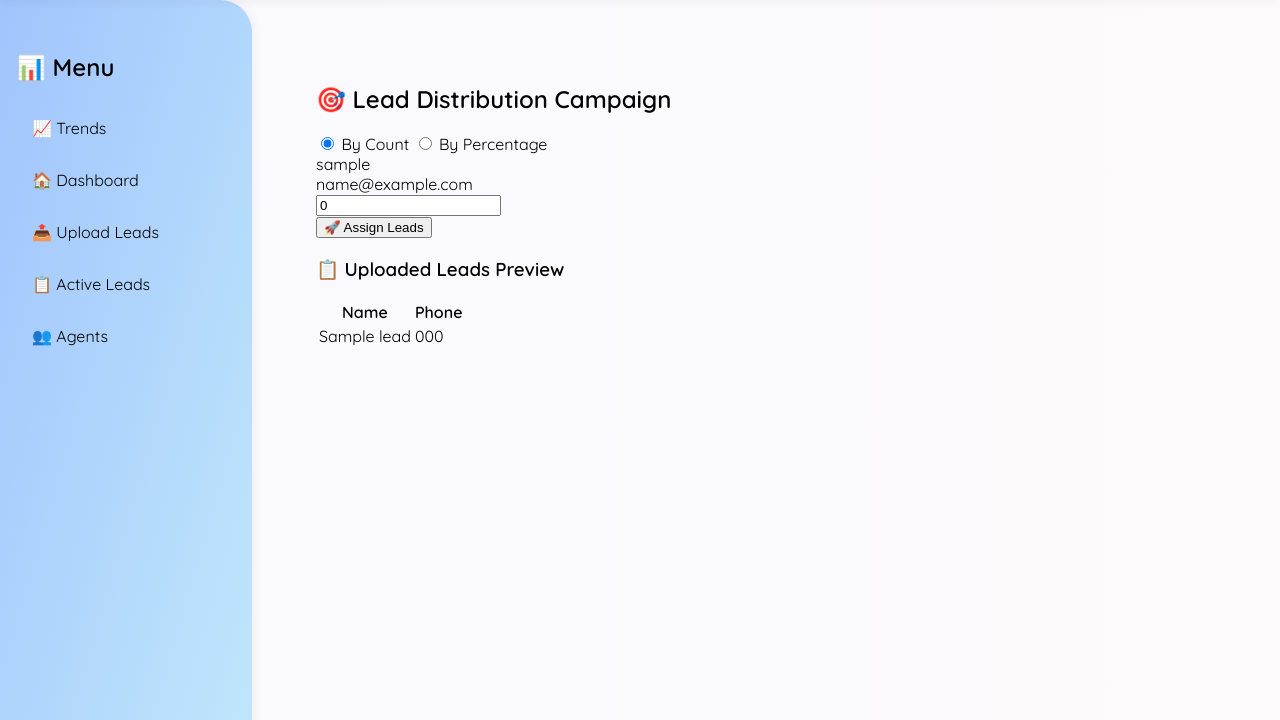
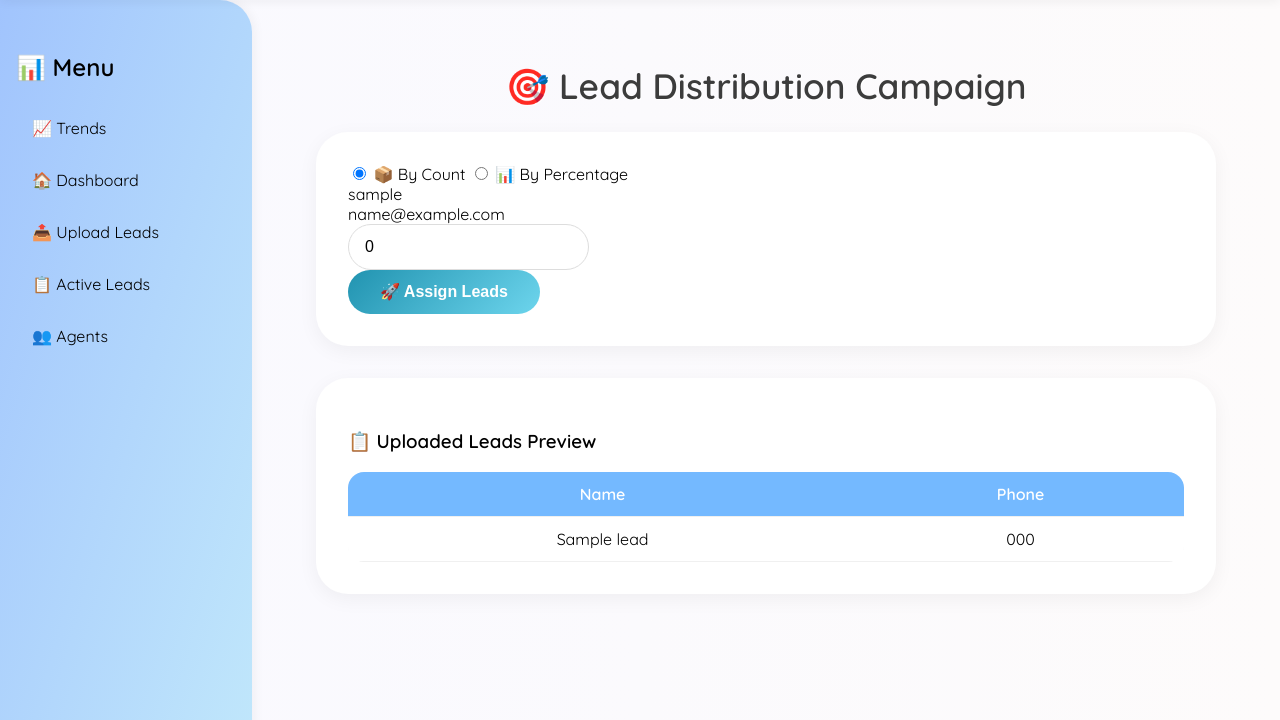
Before and after one commit to latambale/crm, a FastAPI app: template crm/app/templates/campaign.html in a window 1280 px wide. Shown: the part 80-800 px from the top of the page. Run offline with FastAPI, Linux system fonts and the light colour scheme; the template is opened without the code that fills it: most values are stand-ins (such as "Sample title", 1, 10 or a date in 2020).

Commit message:
UI created for Campaign

```diff
--- a/crm/app/templates/campaign.html
+++ b/crm/app/templates/campaign.html
@@ -1,32 +1,32 @@
 {% extends "base.html" %}
 {% block content %}
-<div class="main-wrapper p-6 fade-in">
-  <h2 class="text-2xl font-bold text-center mb-6">🎯 Lead Distribution Campaign</h2>
+<div class="main-wrapper fade-in">
 
-  <form method="post" action="/campaign/assign" class="bg-white shadow-xl rounded-2xl p-6 space-y-4 max-w-4xl mx-auto">
+  <h2 class="page-title">🎯 Lead Distribution Campaign</h2>
+
+  <form method="post" action="/campaign/assign" class="card space-y-6">
     <input type="hidden" name="filename" value="{{ filename }}">
 
-    <!-- Mode Toggle -->
-    <div class="flex justify-center gap-4 mb-4">
+    <!-- Toggle: Distribution Mode -->
+    <div class="flex justify-center gap-6">
       <label class="flex items-center gap-2">
         <input type="radio" name="mode" value="count" checked class="accent-indigo-600">
-        <span class="text-sm font-semibold">By Count</span>
+        <span class="text-sm font-medium">📦 By Count</span>
       </label>
       <label class="flex items-center gap-2">
         <input type="radio" name="mode" value="percentage" class="accent-indigo-600">
-        <span class="text-sm font-semibold">By Percentage</span>
+        <span class="text-sm font-medium">📊 By Percentage</span>
       </label>
     </div>
 
     <!-- Agent Distribution Inputs -->
-    <div class="grid md:grid-cols-2 gap-4">
+    <div class="grid md:grid-cols-2 gap-5">
       {% for agent in agents %}
-        <div class="flex items-center justify-between border p-3 rounded-lg shadow-sm bg-gray-50">
+        <div class="flex items-center justify-between bg-gradient-to-r from-[#f9f9ff] to-[#edf0f7] p-4 rounded-2xl shadow hover:shadow-md transition">
           <div>
             <div class="font-semibold text-indigo-700">{{ agent.username }}</div>
             <div class="text-sm text-gray-600">{{ agent.email }}</div>
           </div>
-          <div>
           <input
             type="number"
             name="agent_{{ agent.id }}"
@@ -34,39 +34,50 @@
             value="0"
             step="1"
             oninput="this.value = this.value.replace(/[^0-9]/g, '')"
-              class="input input-sm w-24 border rounded-md text-center shadow-sm"
-              placeholder="0">
-          </div>
+            class="input-field w-24 text-center shadow-sm"
+            placeholder="0"
+          >
         </div>
       {% endfor %}
     </div>
 
-    <button type="submit" class="w-full bg-gradient-to-r from-indigo-500 to-purple-500 text-white py-2 mt-6 rounded-xl text-lg hover:opacity-90 transition">
+    <!-- Submit Button -->
+    <div class="text-center">
+      <button type="submit" class="bubbly-button w-full">
         🚀 Assign Leads
       </button>
+    </div>
   </form>
 
-  <!-- Lead Preview -->
-  <div class="mt-10 max-w-4xl mx-auto">
-    <h3 class="text-xl font-semibold mb-2">📋 Uploaded Leads Preview</h3>
-    <div class="overflow-auto rounded-xl shadow">
-      <table class="min-w-full bg-white text-sm border">
-        <thead class="bg-indigo-100 text-indigo-800">
+  <!-- Uploaded Leads Preview -->
+  <div class="mt-10 card">
+    <h3 class="text-xl font-semibold mb-4 text-center text-indigo-800">📋 Uploaded Leads Preview</h3>
+
+    {% if leads %}
+    <div class="table-wrapper">
+      <table class="styled-table">
+        <thead>
           <tr>
-            <th class="py-2 px-4 border">Name</th>
-            <th class="py-2 px-4 border">Phone</th>
+            <th>Name</th>
+            <th>Phone</th>
           </tr>
         </thead>
         <tbody>
           {% for lead in leads %}
-          <tr class="hover:bg-indigo-50 transition">
-            <td class="py-2 px-4 border">{{ lead.Name }}</td>
-            <td class="py-2 px-4 border">{{ lead.Phone }}</td>
+          <tr>
+            <td>{{ lead.Name }}</td>
+            <td>{{ lead.Phone }}</td>
           </tr>
           {% endfor %}
         </tbody>
       </table>
     </div>
+    {% else %}
+    <div class="empty-state">
+      No leads found. <a href="/upload">Upload again</a>
     </div>
+    {% endif %}
+  </div>
+
 </div>
 {% endblock %}
```
Also changed, not shown: crm/crm.db, 1 other file. Lines whose indentation alone changed are shown as unchanged.
